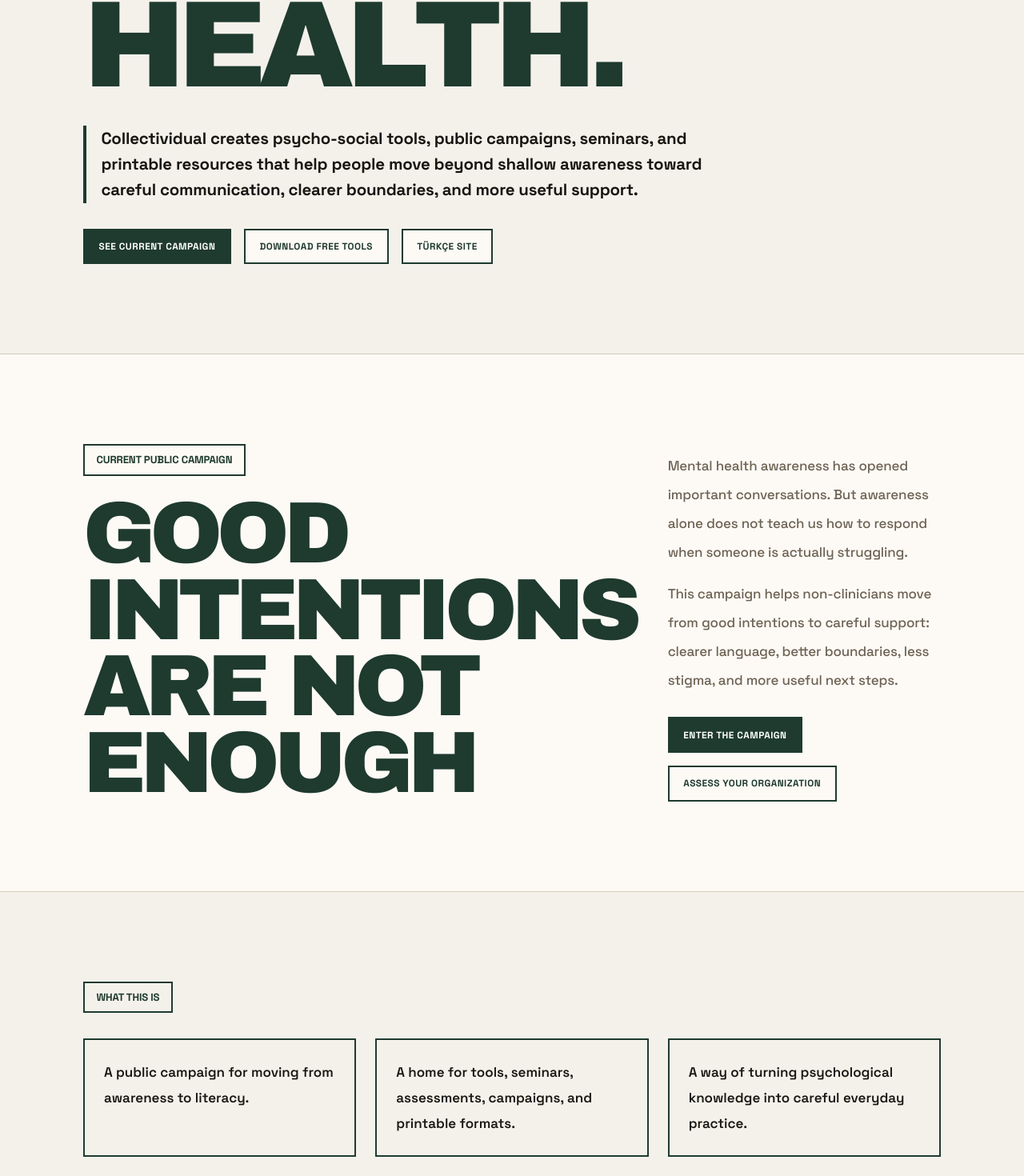
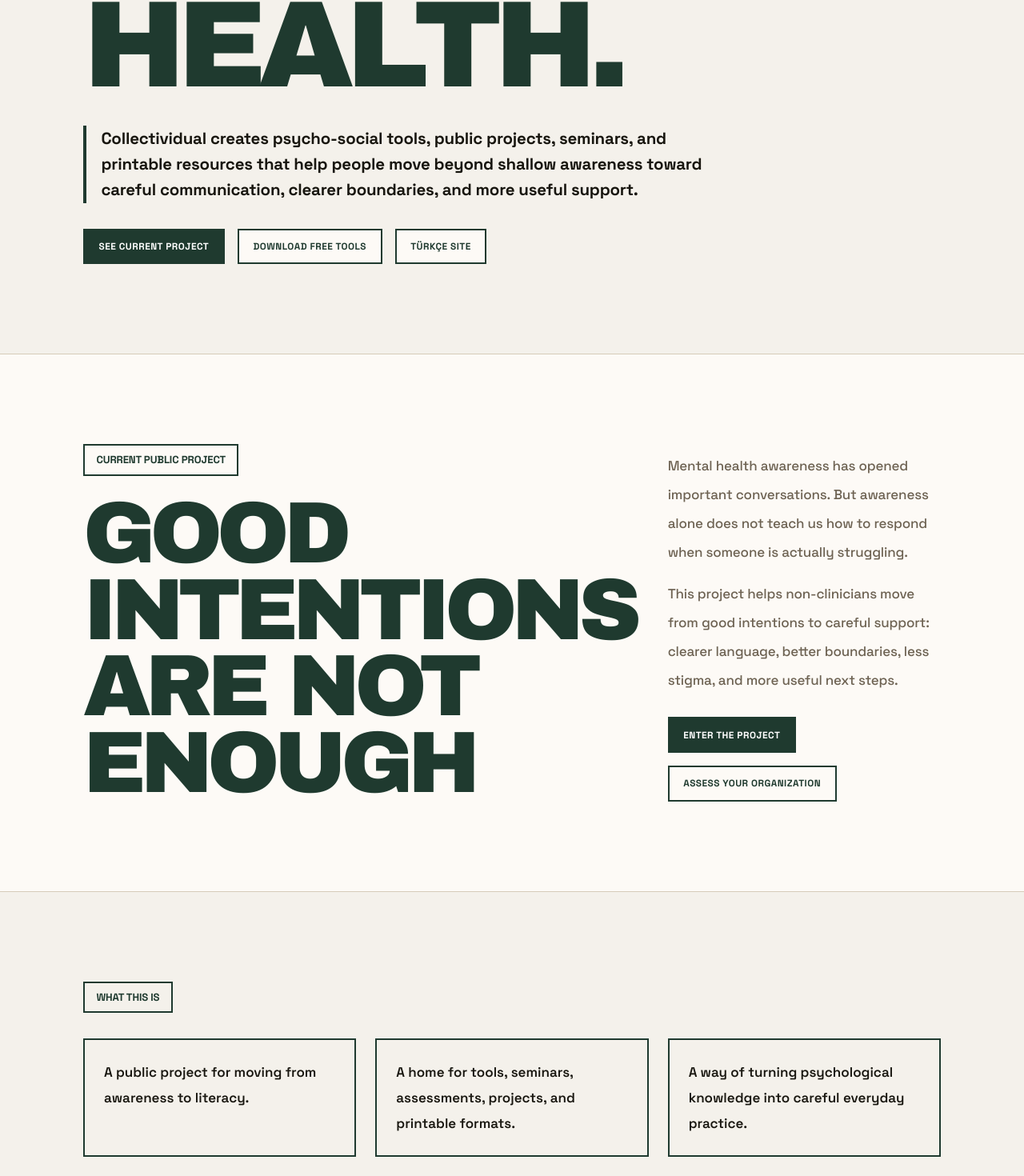
Before and after one commit to selaleakirmak-cmyk/collectividual-site, a Next.js app: page / in a window 1280 px wide. Shown: the part 672-2142 px from the top of the page at 80% size. Built offline with nearby package versions, Linux system fonts and the light colour scheme.

Commit message:
Rename campaign language to project on homepage

```diff
--- a/app/page.tsx
+++ b/app/page.tsx
@@ -45,11 +45,11 @@
             We are on a mission for mental health.
           </h1>
           <p className="poster-lede mt-9">
-            Collectividual creates psycho-social tools, public campaigns, seminars, and printable resources that help people move beyond shallow awareness toward careful communication, clearer boundaries, and more useful support.
+            Collectividual creates psycho-social tools, public projects, seminars, and printable resources that help people move beyond shallow awareness toward careful communication, clearer boundaries, and more useful support.
           </p>
           <div className="mt-8 flex flex-wrap gap-4">
             <Link href="/campaigns/good-intentions-are-not-enough" className="poster-button">
-              See current campaign
+              See current project
             </Link>
             <Link href="/tools/mental-health-literacy-checklists" className="poster-button poster-button--secondary">
               Download free tools
@@ -64,7 +64,7 @@
       <section className="border-y border-[var(--border)] bg-[var(--surface)] poster-section">
         <Container className="grid gap-10 md:grid-cols-[0.9fr_1.1fr] md:items-end">
           <div>
-            <p className="poster-kicker mb-6">Current public campaign</p>
+            <p className="poster-kicker mb-6">Current public project</p>
             <h2 className="poster-title poster-title--medium">
               Good Intentions Are Not Enough
             </h2>
@@ -74,11 +74,11 @@
               Mental health awareness has opened important conversations. But awareness alone does not teach us how to respond when someone is actually struggling.
             </p>
             <p className="mt-4 text-[15px] leading-8 text-[var(--muted)] md:text-[17px] md:leading-9">
-              This campaign helps non-clinicians move from good intentions to careful support: clearer language, better boundaries, less stigma, and more useful next steps.
+              This project helps non-clinicians move from good intentions to careful support: clearer language, better boundaries, less stigma, and more useful next steps.
             </p>
             <div className="mt-7 flex flex-wrap gap-4">
               <Link href="/campaigns/good-intentions-are-not-enough" className="poster-button">
-                Enter the campaign
+                Enter the project
               </Link>
               <Link href="/assessment/mental-health-literacy" className="poster-button poster-button--secondary">
                 Assess your organization
@@ -93,8 +93,8 @@
           <p className="poster-kicker mb-8">What this is</p>
           <div className="grid gap-6 md:grid-cols-3">
             {[
-              "A public campaign for moving from awareness to literacy.",
-              "A home for tools, seminars, assessments, campaigns, and printable formats.",
+              "A public project for moving from awareness to literacy.",
+              "A home for tools, seminars, assessments, projects, and printable formats.",
               "A way of turning psychological knowledge into careful everyday practice.",
             ].map((item) => (
               <div key={item} className="border-2 border-[var(--accent)] p-6 text-[15px] font-semibold leading-8 text-[var(--text)] md:text-[17px]">
@@ -168,7 +168,7 @@
             </p>
             <div className="mt-8 flex flex-wrap gap-4">
               <Link href="/campaigns/good-intentions-are-not-enough" className="poster-button">
-                Explore the campaign
+                Explore the project
               </Link>
               <Link href="/join" className="poster-button poster-button--secondary">
                 Send inquiry
```
